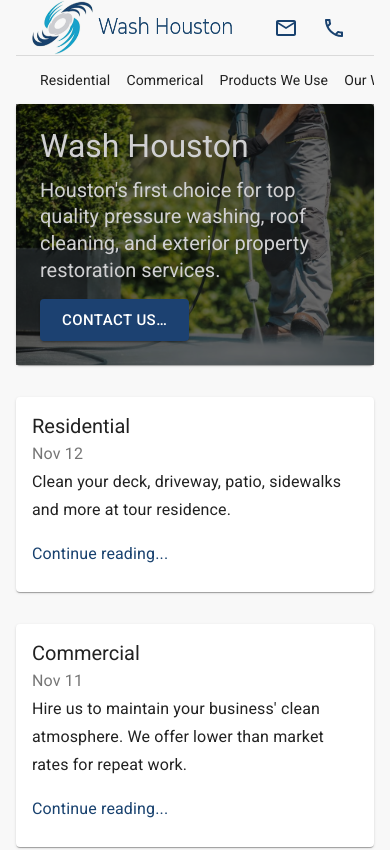
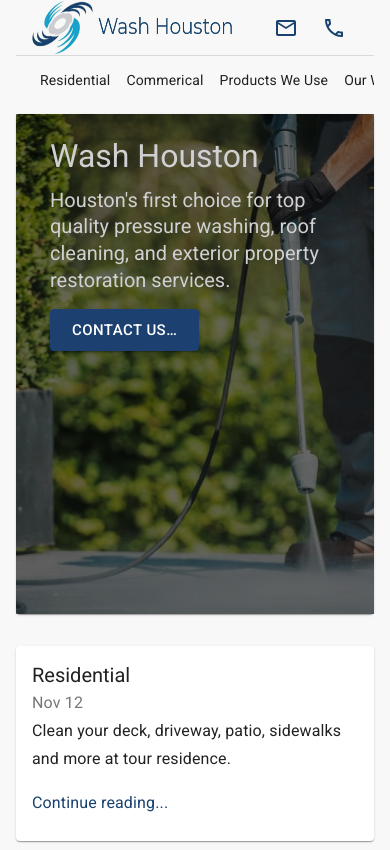
Before and after one commit to lavelyio/wash-houston, a Next.js app: page / in a window 390 px wide. Shown: the top 850 px of the page. Built offline with nearby package versions, Linux system fonts and the light colour scheme.

Commit message:
Added a mobile device checker for sizing images

```diff
--- a/components/header/index.js
+++ b/components/header/index.js
@@ -6,6 +6,9 @@
 import IconButton from '@material-ui/core/IconButton'
 import SearchIcon from '@material-ui/icons/Search'
 import Typography from '@material-ui/core/Typography'
+import Menu from '@material-ui/core/Menu'
+import MenuItem from '@material-ui/core/MenuItem'
+import MoreVertIcon from '@material-ui/icons/MoreVert'
 import EmailOutlinedIcon from '@material-ui/icons/EmailOutlined'
 import CallOutlinedIcon from '@material-ui/icons/CallOutlined'
 import Hidden from '@material-ui/core/Hidden'
@@ -29,9 +32,21 @@
   },
 }))
 
+const ITEM_HEIGHT = 48
+
 export default function Header(props) {
   const classes = useStyles()
   const { sections, title } = props
+  const [anchorEl, setAnchorEl] = React.useState(null)
+  const open = Boolean(anchorEl)
+
+  const handleClick = (event) => {
+    setAnchorEl(event.currentTarget)
+  }
+
+  const handleClose = () => {
+    setAnchorEl(null)
+  }
 
   return (
     <React.Fragment>
--- a/components/hero/index.js
+++ b/components/hero/index.js
@@ -5,6 +5,7 @@
 import Typography from '@material-ui/core/Typography'
 import Grid from '@material-ui/core/Grid'
 import Button from '@material-ui/core/Button'
+import { isMobile } from '../../utils'
 import Link from '@material-ui/core/Link'
 
 const useStyles = makeStyles((theme) => ({
@@ -13,7 +14,6 @@
     backgroundColor: theme.palette.grey[800],
     color: '#d0d0d2',
     marginBottom: theme.spacing(4),
-    backgroundImage: 'url(/images/wash-houston-light-bg.jpg)',
     backgroundSize: 'cover',
     backgroundRepeat: 'no-repeat',
     backgroundPosition: 'center',
@@ -29,6 +29,7 @@
   mainFeaturedPostContent: {
     position: 'relative',
     padding: theme.spacing(3),
+    height: '80%',
     [theme.breakpoints.up('md')]: {
       padding: theme.spacing(6),
       paddingRight: 0,
@@ -39,19 +40,29 @@
 export default function Hero(props) {
   const classes = useStyles()
   const { post } = props
-
+  const paperStyles = isMobile()
+    ? { backgroundImage: `url(${post.image})`, height: 300 }
+    : { backgroundImage: `url(${post.image})`, height: 500 }
   return (
-    <Paper className={classes.mainFeaturedPost} style={{ backgroundImage: `url(${post.image})` }}>
+    <Paper className={classes.mainFeaturedPost} style={paperStyles}>
       {/* Increase the priority of the hero background image */}
       {<img style={{ display: 'none' }} src={post.image} alt={post.imageText} />}
       <div className={classes.overlay} />
-      <Grid container>
+      <Grid
+        container
+        justify='space-between'
+        style={{
+          display: 'flex',
+          flexDirection: 'column',
+          margin: 10,
+          height: paperStyles.height - 20,
+        }}>
         <Grid item md={6}>
           <div className={classes.mainFeaturedPostContent}>
             <Typography component='h1' variant='h3' color='inherit' gutterBottom>
               {post.title}
             </Typography>
-            <Typography variant='h5' color='inherit' paragraph>
+            <Typography variant='h5' color='inherit' paragraph gutterBottom>
               {post.description}
             </Typography>
             <Button size='large' color='secondary' variant='contained'>
@@ -59,6 +70,7 @@
             </Button>
           </div>
         </Grid>
+        <Grid item md={6} spacing={2}></Grid>
       </Grid>
     </Paper>
   )
--- /dev/null
+++ b/utils/index.js
@@ -0,0 +1,11 @@
+/**
+ * Helps to determine if this user is on a mobile device or not.
+ * @description This is helpful when rendering image heights and getting our sizing right
+ */
+export const isMobile = (window) => {
+  if (window && window?.navigator)
+    return !!window.navigator.userAgent.match(
+      /Android|BlackBerry|iPhone|iPad|iPod|Opera Mini|IEMobile|WPDesktop/i
+    )
+  else return false
+}
```
Also changed, not shown: utils/images.js (added), 1 other file (tests, documents, lock files or other folders).
